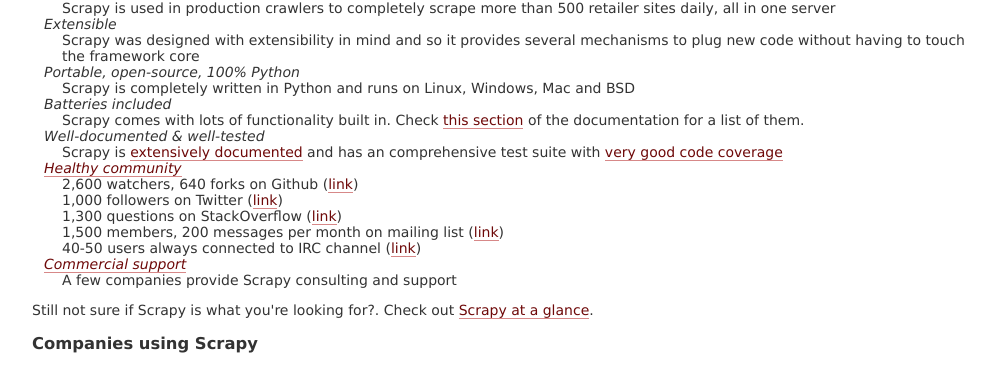
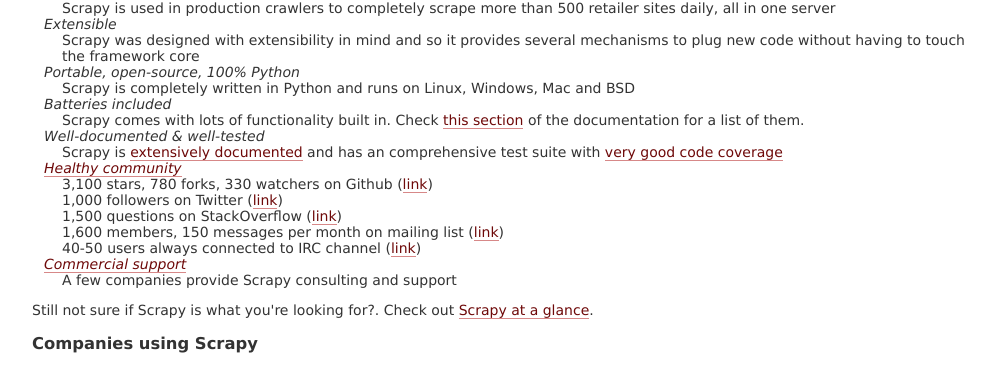
Before and after one commit to scrapy/scrapy.org, a Django app: template templates/pages/home.html in a window 1280 px wide. Shown: the part 351-719 px from the top of the page, without its empty margins (128-1123 px from the left). Run offline with Django 3.2, Linux system fonts and the light colour scheme; the template is opened without the code that fills it, so the values that code supplies are empty; some libraries are stand-ins or nearby versions.

Commit message:
update stats in Healthy community section

```diff
--- a/templates/pages/home.html
+++ b/templates/pages/home.html
@@ -47,10 +47,10 @@
 
     <dt><a href="/community">Healthy community</a></dt>
     <dd>
-    2,600 watchers, 640 forks on Github (<a href="https://github.com/scrapy/scrapy">link</a>)<br>
+    3,100 stars, 780 forks, 330 watchers on Github (<a href="https://github.com/scrapy/scrapy">link</a>)<br>
     1,000 followers on Twitter (<a href="http://twitter.com/ScrapyProject">link</a>)<br>
-    1,300 questions on StackOverflow (<a href="http://stackoverflow.com/tags/scrapy/info">link</a>)<br>
-    1,500 members, 200 messages per month on mailing list (<a href="https://groups.google.com/forum/?fromgroups#!aboutgroup/scrapy-users">link</a>)<br>
+    1,500 questions on StackOverflow (<a href="http://stackoverflow.com/tags/scrapy/info">link</a>)<br>
+    1,600 members, 150 messages per month on mailing list (<a href="https://groups.google.com/forum/?fromgroups#!aboutgroup/scrapy-users">link</a>)<br>
     40-50 users always connected to IRC channel (<a href="http://webchat.freenode.net/?channels=scrapy">link</a>)
     </dd>
 
```
